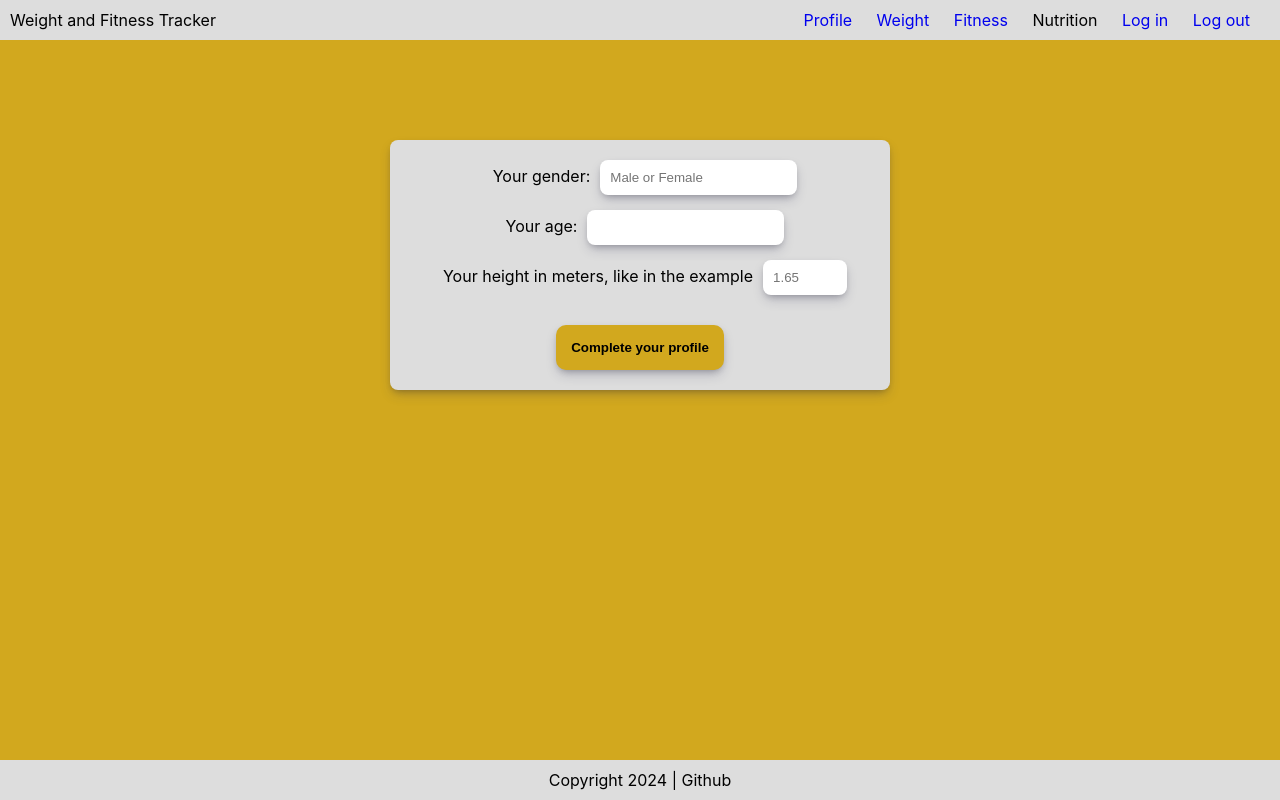
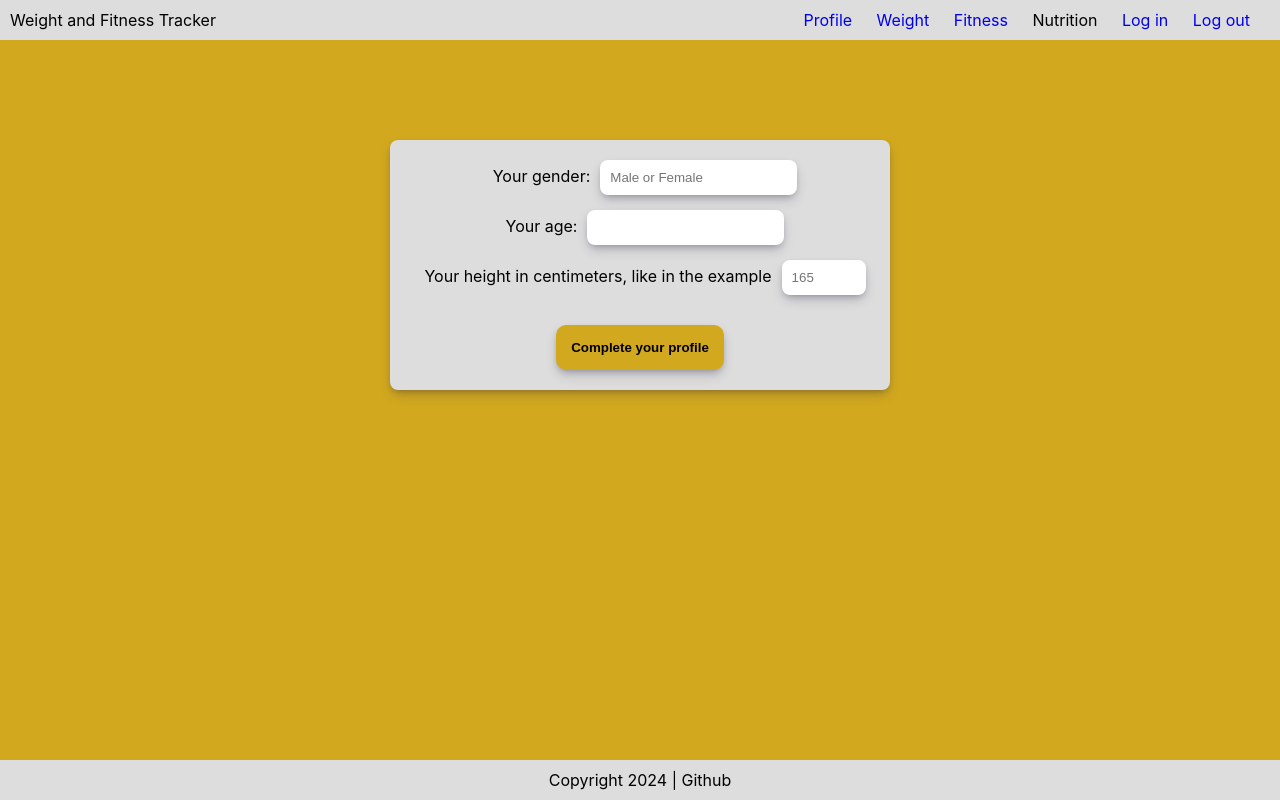
Before and after one commit to jelena2803/Weight-fitness-tracker, a React (Create React App) app: page /newprofile in a window 1280 px wide. Built offline with nearby package versions, Linux system fonts and the light colour scheme.

Commit message:
no important changes

```diff
--- a/src/components/CompleteProfile.jsx
+++ b/src/components/CompleteProfile.jsx
@@ -13,8 +13,8 @@ function CompleteProfile() {
                     <label htmlFor="age">Your age:</label>
                     <input type="number" id="age" /></div>
                 <div>
-                    <label htmlFor="height">Your height in meters, like in the example</label>
-                    <input type="number" placeholder="1.65" id="height" min="1" max="3" step="0.01" /></div>
+                    <label htmlFor="height">Your height in centimeters, like in the example</label>
+                    <input type="number" placeholder="165" id="height" min="1" max="3" step="0.01" /></div>
             </div>
             <button>Complete your profile</button>
         </div>
```
